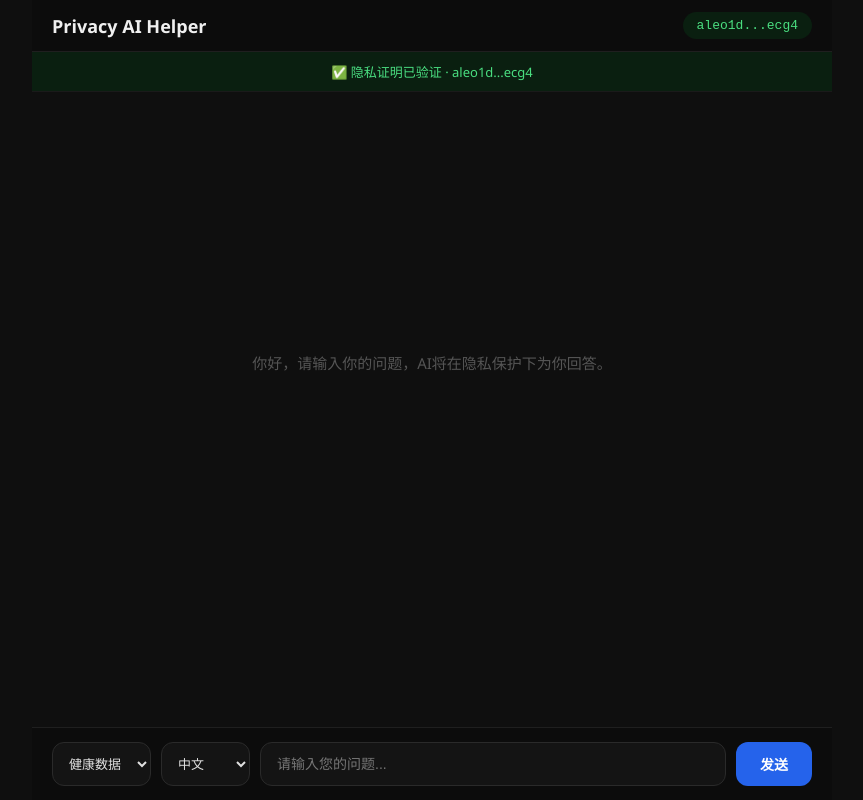
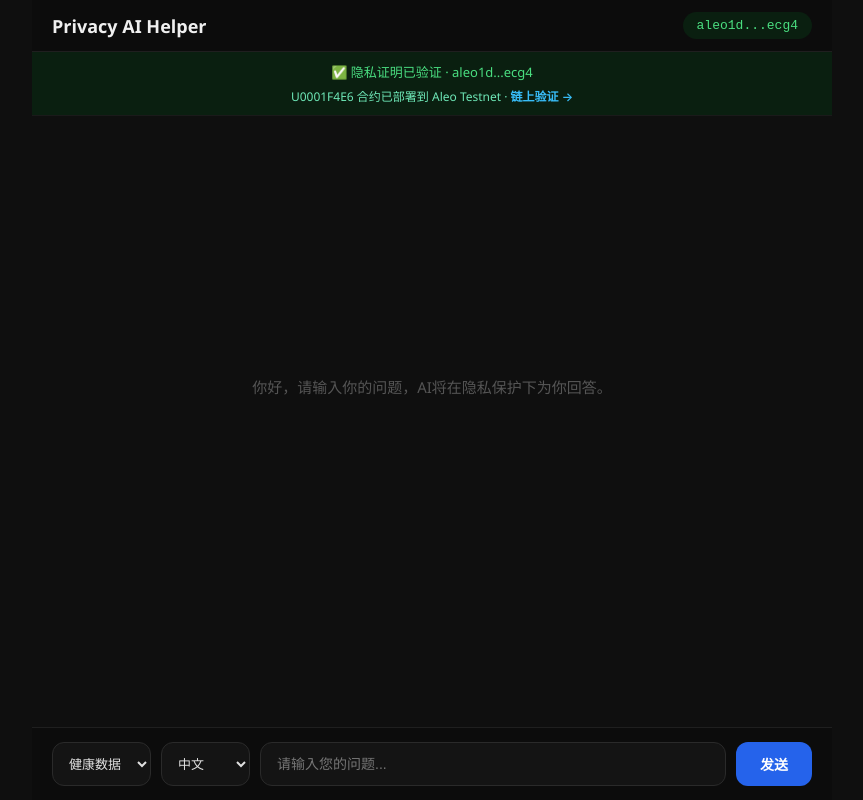
Before and after one commit to Chichuzxy/privacy-ai-helper, a React app in the folder frontend/: page / in a window 1280 px wide. Both pictures are taken after a click on the button "连接钱包". Shown: the whole page, without its empty margins (208-1071 px from the left). Built offline with nearby package versions, Linux system fonts and the light colour scheme; the HTML template or start-up script is replaced by a standard one.

Commit message:
feat: add Aleo explorer contract link to frontend status bar and chat

```diff
--- a/frontend/src/App.jsx
+++ b/frontend/src/App.jsx
@@ -1,5 +1,8 @@
 import { useState } from "react";
 import "./index.css";
+
+const CONTRACT_TX = "at1s90j4pdlxujpumne04kkgtjymv7ez9y9j2a8vkcd3ysn3ruehu9qvgutyq";
+const EXPLORER_URL = "https://explorer.aleo.org/transaction/" + CONTRACT_TX;
 
 function App() {
   const [address, setAddress] = useState(null);
@@ -78,6 +81,12 @@
       {isConnected ? (
         <div className="status-bar success">
           {"\u2705"} 隐私证明已验证 &middot; {address.slice(0, 6)}...{address.slice(-4)}
+          <div className="contract-verify">
+            {"\U0001F4E6"} 合约已部署到 Aleo Testnet &middot;{" "}
+            <a href={EXPLORER_URL} target="_blank" rel="noopener noreferrer">
+              链上验证 &rarr;
+            </a>
+          </div>
         </div>
       ) : (
         <div className="status-bar hint">
@@ -104,6 +113,9 @@
               {msg.zkProof && (
                 <div className="zk-tag">
                   ZK Proof: <code>{msg.zkProof.slice(0, 22)}...</code>
+                  <a href={EXPLORER_URL} target="_blank" rel="noopener noreferrer" style={{marginLeft:8,color:"#38bdf8",fontSize:11}}>
+                    合约验证 &rarr;
+                  </a>
                 </div>
               )}
             </div>
--- a/frontend/src/index.css
+++ b/frontend/src/index.css
@@ -36,6 +36,13 @@
   flex-shrink: 0; border-bottom: 1px solid #1a1a1a;
 }
 .status-bar.success { background: #0a1f10; color: #4ade80; }
+.status-bar.success .contract-verify {
+  margin-top: 6px; font-size: 12px; color: #6ee7b7;
+}
+.status-bar.success .contract-verify a {
+  color: #38bdf8; text-decoration: none; font-weight: 600;
+}
+.status-bar.success .contract-verify a:hover { text-decoration: underline; }
 .status-bar.hint { background: #1a1a0a; color: #a3a300; }
 
 /* ===== Chat Area ===== */
```
